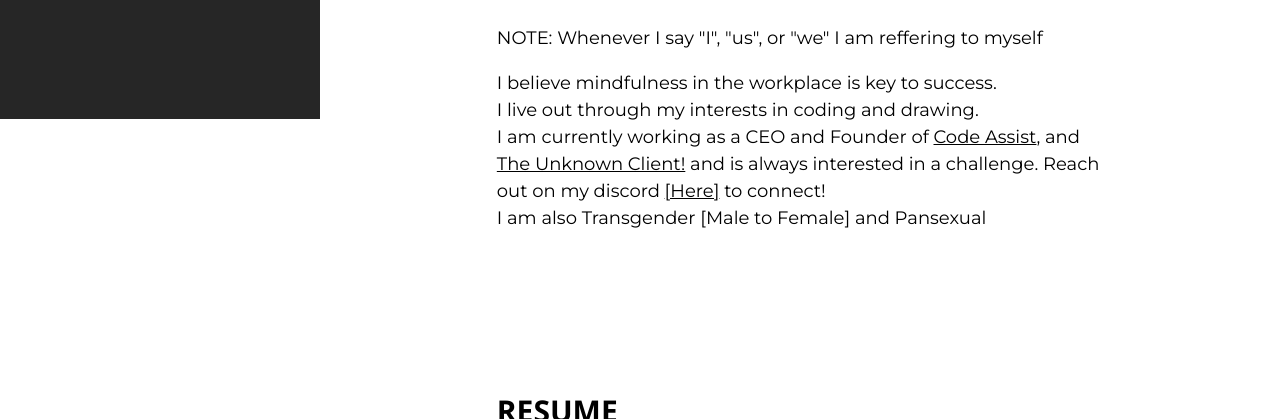
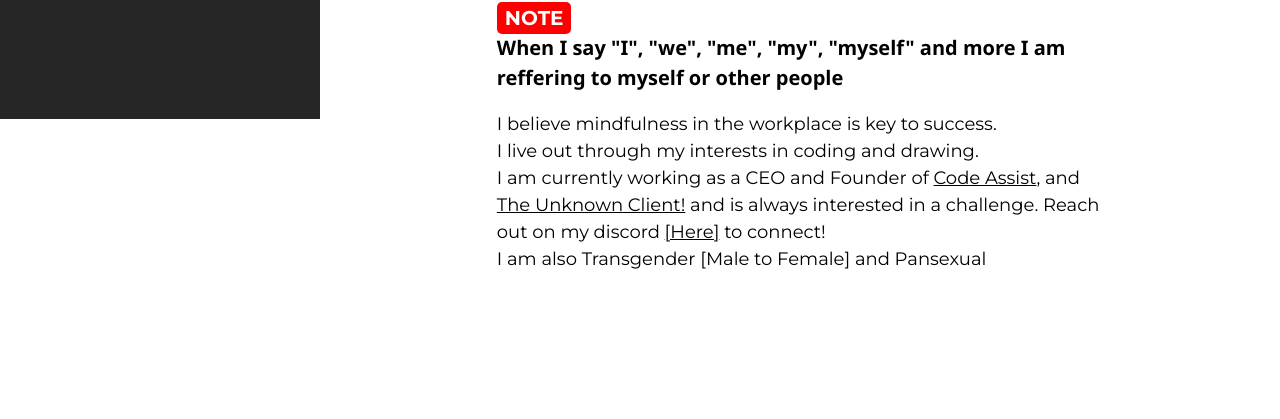
Before and after one commit to Catteleya/AboutMe, a plain HTML site: page index.html in a window 1280 px wide. Shown: the part 681-1100 px from the top of the page. Drawn offline with nearby package versions, Linux system fonts and the light colour scheme; a script that the page names is missing.

Commit message:
Update index.html

```diff
--- a/index.html
+++ b/index.html
@@ -77,10 +77,7 @@
               <!--ABOUT SECTION-->
               <div id="about" class="w3-container w3-margin-top-20-percent w3-cursive w3-large">
                 <h2 class="w3-border-bottom w3-border-amber" style="border-width: 3px !important;">A BIT ABOUT ME</h2>
-                <p class="w3-margin-top-2">
-                  NOTE:
-                    Whenever I say "I", "us", or "we" I am reffering to myself
-                </p>
+                <h4><badge>NOTE</badge><br>When I say "I", "we", "me", "my", "myself" and more I am reffering to myself or other people</h4>
                 <p class="">
 
                 </p>
```
